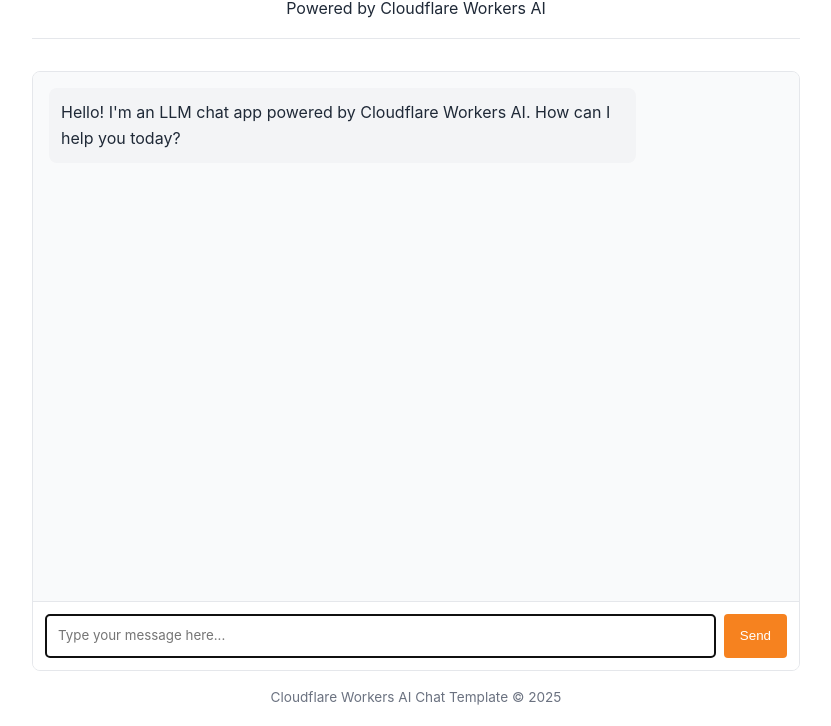
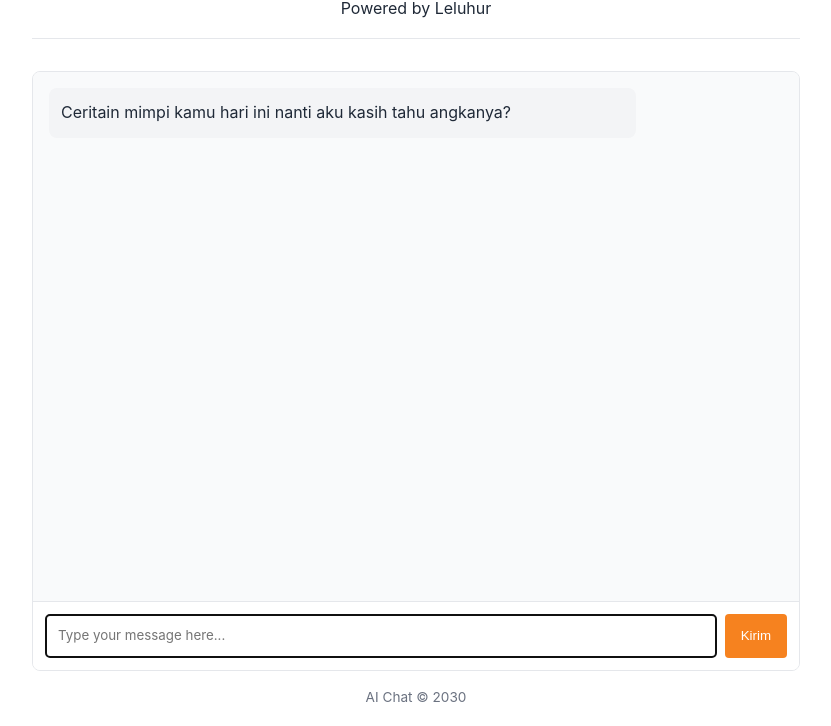
Before and after one commit to animalpsychic/chatai, a website: page public/index.html in a window 1280 px wide. Shown: the part 74-800 px from the top of the page, without its empty margins (224-1055 px from the left). Drawn offline with Linux system fonts and the light colour scheme.

Commit message:
Update index.html

```diff
--- a/public/index.html
+++ b/public/index.html
@@ -138,22 +138,22 @@
   </head>
   <body>
     <header>
-      <h1>Cloudflare AI Chat</h1>
-      <p>Powered by Cloudflare Workers AI</p>
+      <h1>Tebak Mimpi</h1>
+      <p>Powered by Leluhur</p>
     </header>
 
     <div class="chat-container">
       <div id="chat-messages" class="chat-messages">
         <div class="message assistant-message">
           <p>
-            Hello! I'm an LLM chat app powered by Cloudflare Workers AI. How can
-            I help you today?
+            Ceritain mimpi kamu hari ini
+            nanti aku kasih tahu angkanya?
           </p>
         </div>
       </div>
 
       <div class="typing-indicator" id="typing-indicator">
-        AI is thinking...
+        Ngetik...
       </div>
 
       <div class="message-input">
@@ -163,12 +163,12 @@
           rows="1"
           autofocus
         ></textarea>
-        <button id="send-button">Send</button>
+        <button id="send-button">Kirim</button>
       </div>
     </div>
 
     <footer>
-      <p>Cloudflare Workers AI Chat Template &copy; 2025</p>
+      <p>AI Chat &copy; 2030</p>
     </footer>
 
     <!-- Chat app script -->
```
